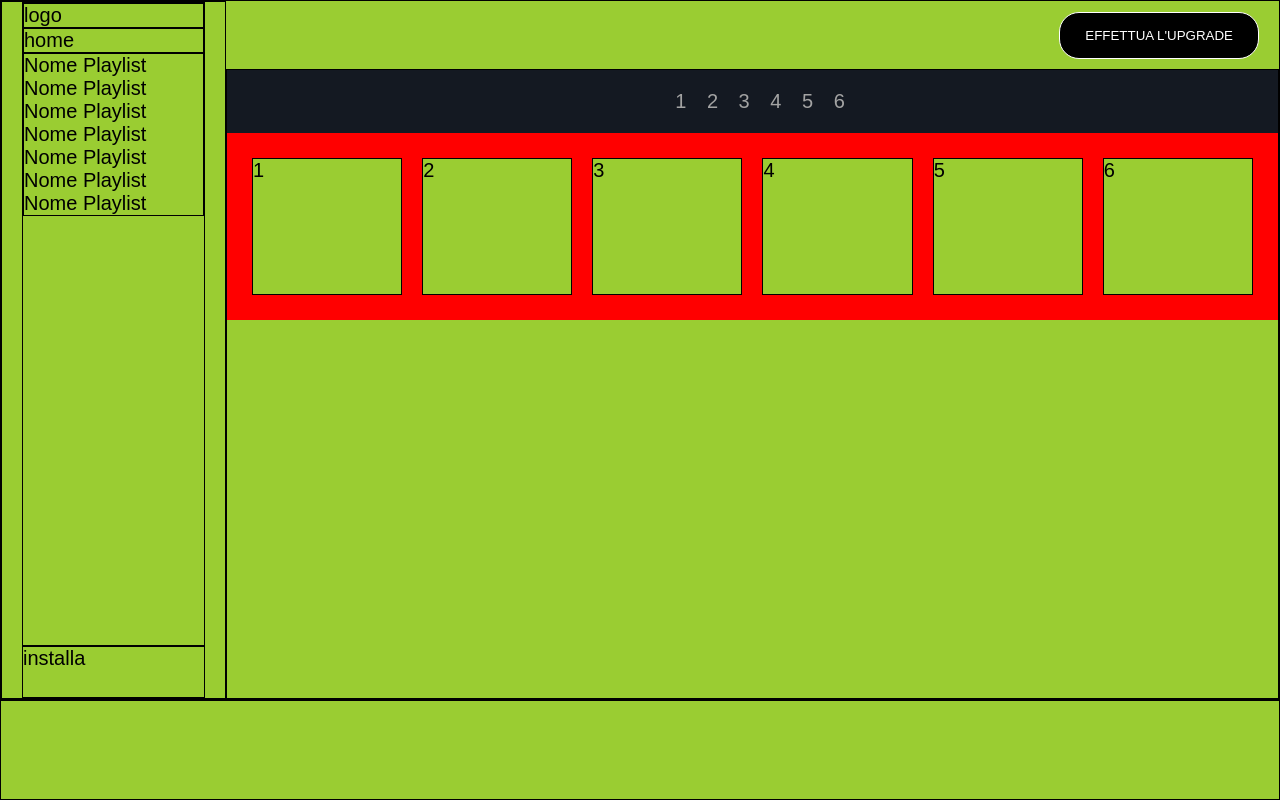
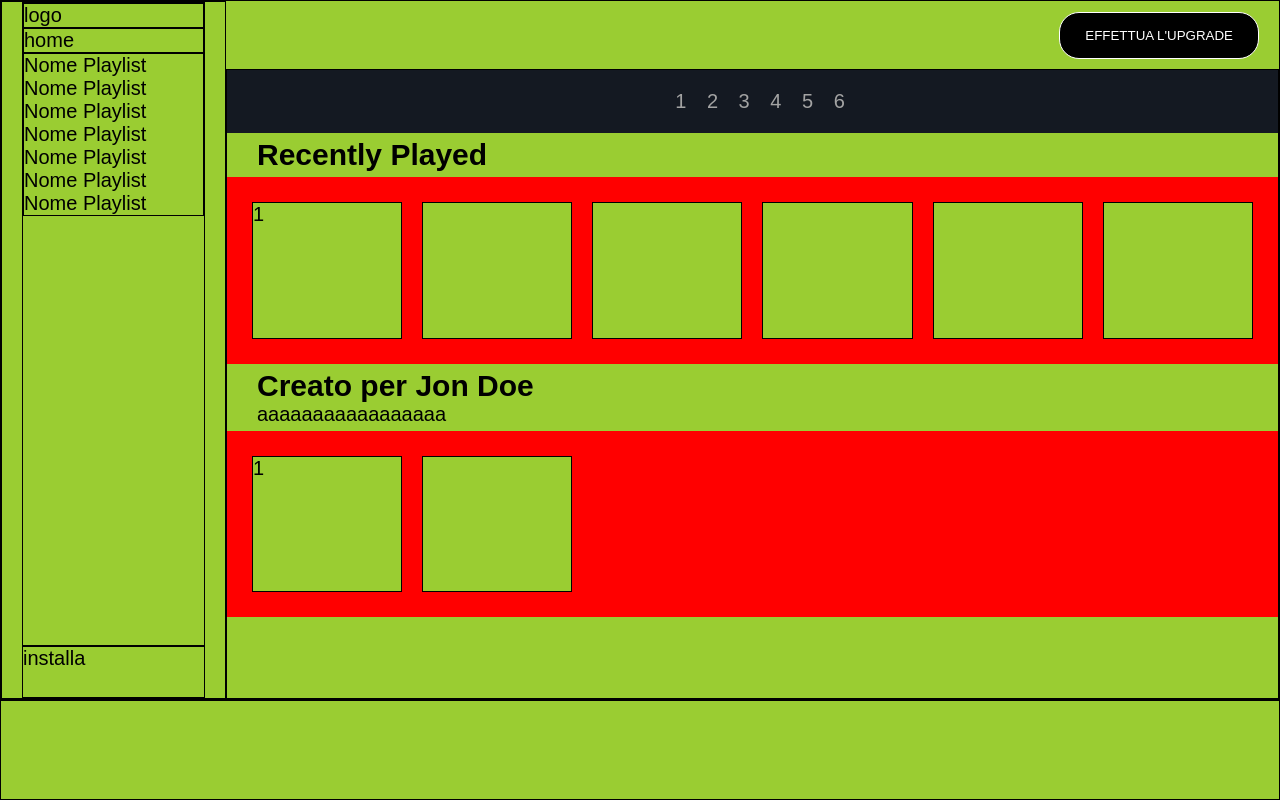
Before and after one commit to estherpinos/html-css-spotifyweb, a plain HTML site: page index.html in a window 1280 px wide. Drawn offline with Linux system fonts and the light colour scheme.

Commit message:
Add[section creato por]

```diff
--- a/css/style.css
+++ b/css/style.css
@@ -132,6 +132,10 @@ body{
 
 /* CARDS RECENTLY */
 
+.title-recently{
+  margin:5px 30px;
+}
+
 .cards{
   background-color: red;
   width: 100%;
@@ -142,9 +146,8 @@ body{
 .card{
   margin: 10px;
   aspect-ratio: 1.1;
+
 }
-
-
 
 
 
@@ -167,8 +170,9 @@ body{
 
   .card{
     width: calc((100% - 120px) / 6);
+  }
 
-  }
+
 
 }
 
--- a/index.html
+++ b/index.html
@@ -63,18 +63,53 @@
         </nav>
       </div>
 
-      <div class="recently dflex">
+      <div class="recently dflex column">
+        <div class="title-recently"><h1>Recently Played</h1></div>
+
         <div class="cards dflex align-center ">
-          <div class="card dflex debug">1</div>
-          <div class="card dflex debug">2</div>
-          <div class="card dflex debug">3</div>
-          <div class="card dflex debug">4</div>
-          <div class="card dflex debug">5</div>
-          <div class="card dflex debug">6</div>
+          <div class="card dflex column debug">1
+          </div>
+
+          <div class="card dflex column debug">
+          </div>
+
+          <div class="card dflex column debug">
+          </div>
+
+          <div class="card dflex column debug">
+          </div>
+
+          <div class="card dflex column debug">
+          </div>
+
+          <div class="card dflex column debug">
+          </div>
         </div>
+
+
+      </div>
+
+      <div class="recently dflex column">
+        <div class="title-recently">
+          <h1>Creato per Jon Doe</h1>
+          <p>aaaaaaaaaaaaaaaaa</p>
+        </div>
+
+        <div class="cards dflex align-center ">
+          <div class="card dflex column debug">1
+          </div>
+
+          <div class="card dflex column debug">
+          </div>
+
+        </div>
+
+
       </div>
 
     </div>
+
+
 
 
 
```
